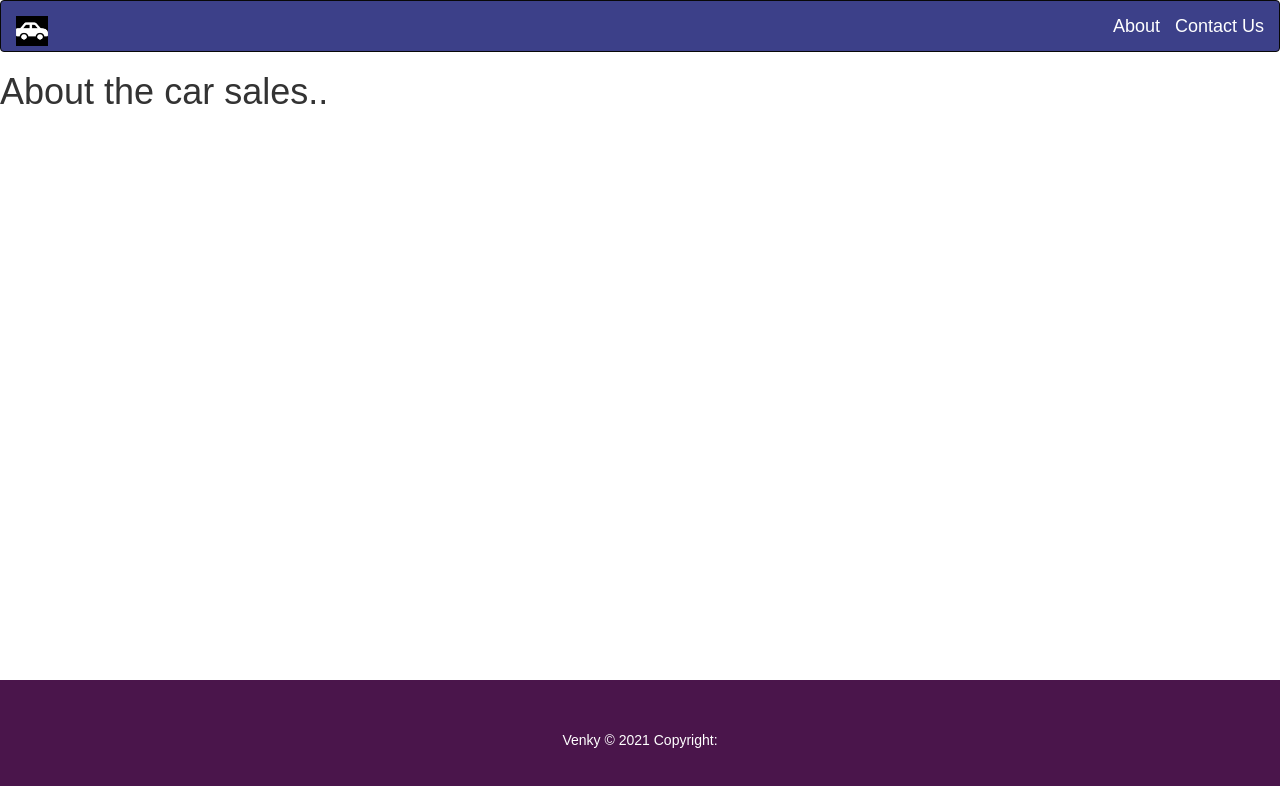
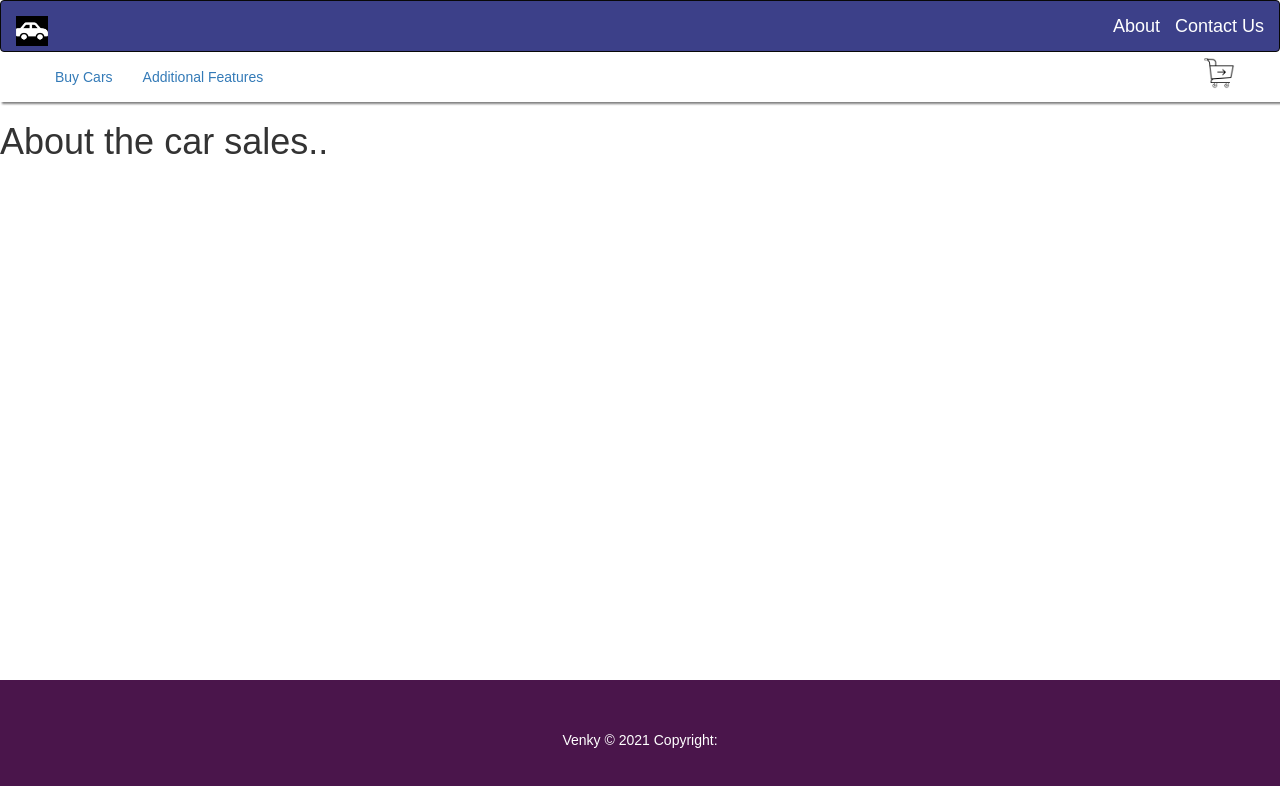
Before and after one commit to vy3191/e-commerce, a React (Create React App) app: page /about in a window 1280 px wide. Shown: the top 786 px of the page. Built offline with nearby package versions, Linux system fonts and the light colour scheme.

Commit message:
completed checkout component

```diff
--- a/src/components/Checkout.js
+++ b/src/components/Checkout.js
@@ -13,12 +13,13 @@ class Checkout extends Component {
         <li>
           <Link to="/additional-features">Additional Features</Link>
         </li>
-        <li>
-          <Link to="/additional-features">
-            <img src={ checkout } alt="checkout" height={40} width={40} />
+        </ul>
+        <div className="text-right my-5">
+          <Link
+            to="/additional-features">
+            <img src={ checkout } alt="checkout" height={42} width={42} />
           </Link>
-        </li>
-        </ul>
+        </div>
       </div>
     );
   }
--- a/src/components/Layout.js
+++ b/src/components/Layout.js
@@ -7,7 +7,7 @@ function BaseLayout({children}) {
   return (
     <div>
       <Header />
-      {/* <Checkout /> */}
+      <Checkout />
         <div className="main-content">
            { children }
         </div>
--- a/src/styles/App.css
+++ b/src/styles/App.css
@@ -180,7 +180,7 @@ div.submit {
 .checkout {
   box-shadow: 2px 2px 2px gray;
   line-height: 38px;
-  padding: 0px 20px;
+  padding: 0px 40px;
 }
 
 nav.navbar {
```
